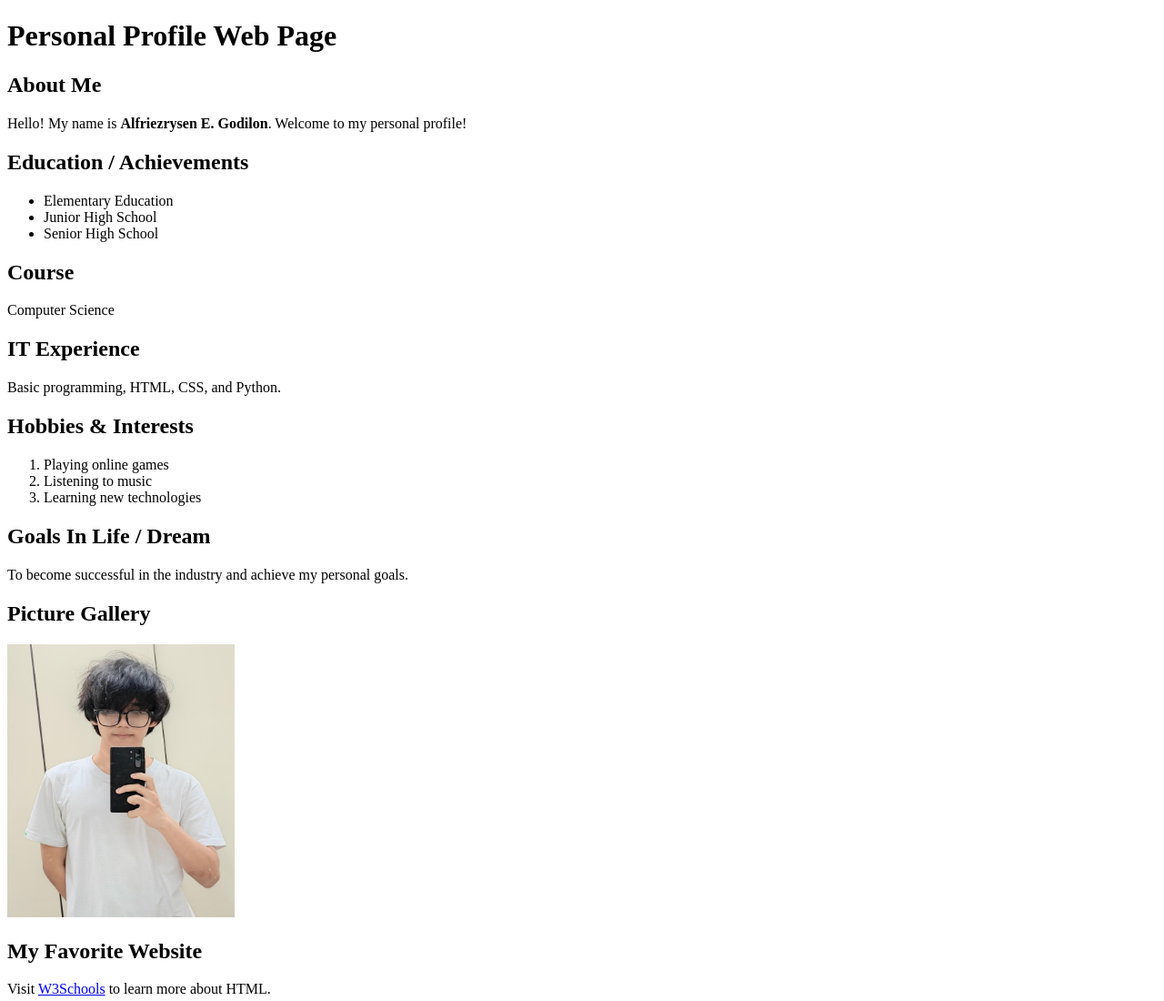
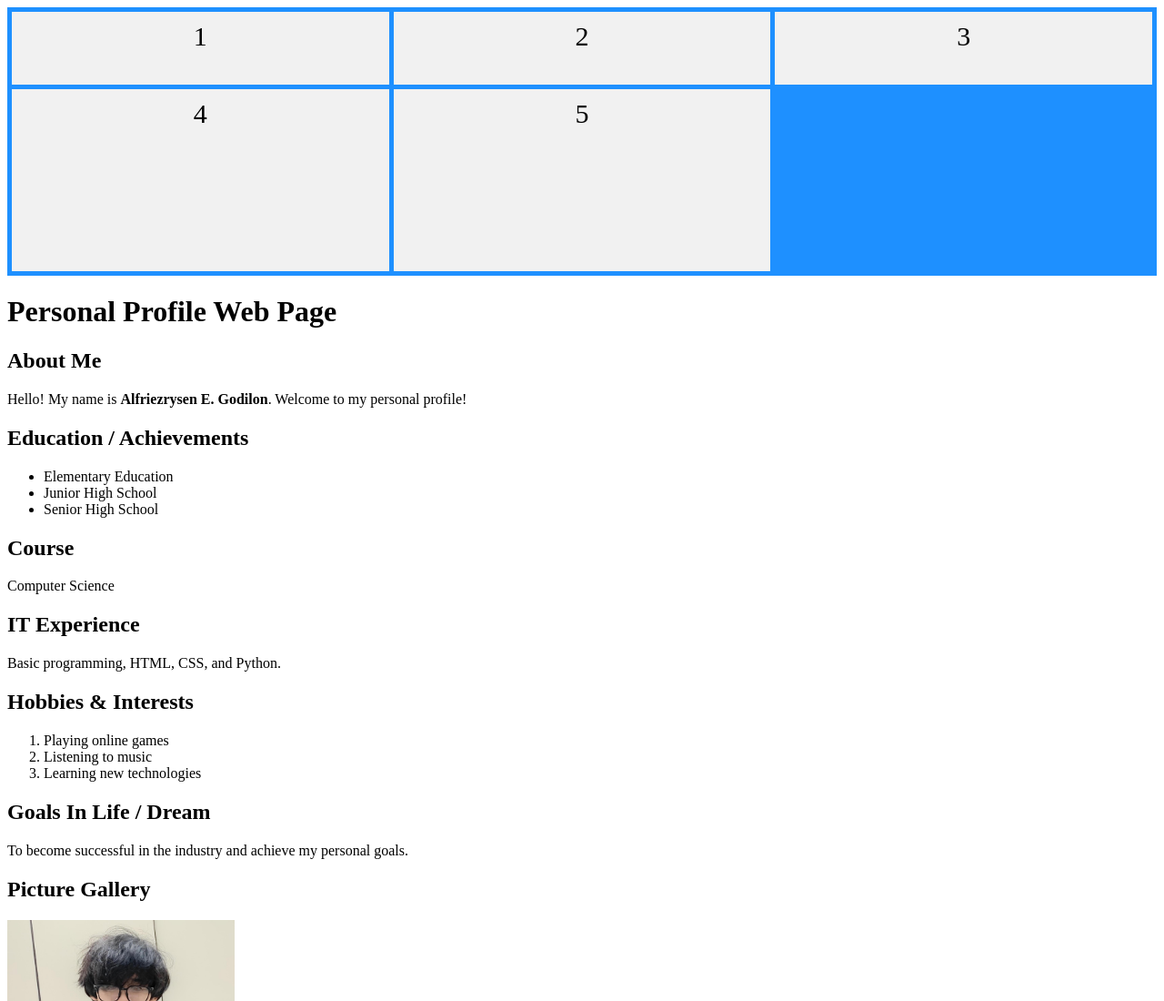
Before and after one commit to apcaegodilon/webprog-CS251_IT253-html-lessons, a plain HTML site: page introduction/index.html in a window 1280 px wide. Shown: the top 1100 px of the page at 91% size. Drawn offline with Linux system fonts and the light colour scheme.

Commit message:
Update index.html

```diff
--- a/introduction/index.html
+++ b/introduction/index.html
@@ -7,6 +7,13 @@
 </head>
 
 <body>
+<div class="container">
+    <div>1</div>
+    <div>2</div>
+    <div>3</div>
+    <div>4</div>
+    <div>5</div>
+</div>
 
     <h1>Personal Profile Web Page</h1>
 
```
